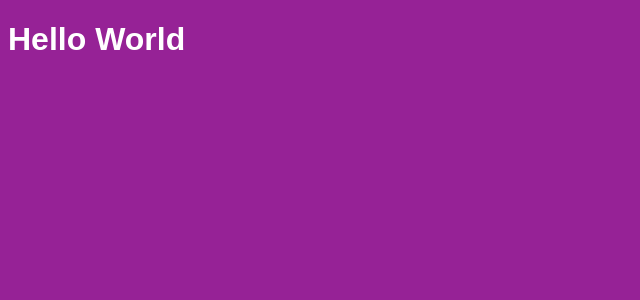
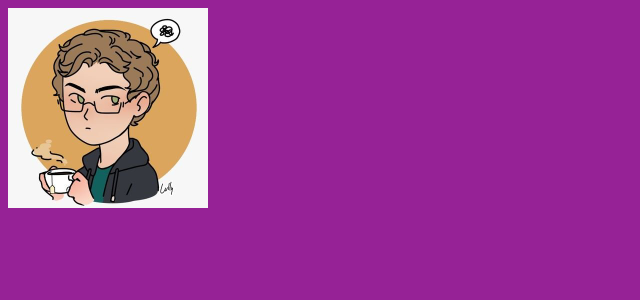
Before and after one commit to fillipeags/React-Fundamentals, a React app: page / in a window 1280 px wide. Shown: the top 300 px of the page, without its empty margins (0-640 px from the left). Built offline with nearby package versions, Linux system fonts and the light colour scheme.

Commit message:
import images

```diff
--- a/package.json
+++ b/package.json
@@ -13,6 +13,7 @@
     "@babel/preset-react": "^7.10.4",
     "babel-loader": "^8.1.0",
     "css-loader": "^4.3.0",
+    "file-loader": "^6.1.0",
     "style-loader": "^1.2.1",
     "webpack": "^4.44.1",
     "webpack-cli": "^3.3.12",
--- a/src/App.js
+++ b/src/App.js
@@ -1,8 +1,10 @@
 import React from 'react';
 import './App.css'
 
+import avatar from './assets/avatar.jpg'
+
 function App(){
-  return <h1>Hello World</h1>
+  return <img width="200" src={avatar}/>
 }
 
 export default App;
--- a/webpack.config.js
+++ b/webpack.config.js
@@ -23,6 +23,9 @@ module.exports = {
           {loader: 'style-loader'},
           {loader: 'css-loader'},
         ]
+      }, {
+        test: /.*\.(gif|png|jpe?g)$/i,
+        use: {loader: 'file-loader'}
       }
     ]
   }
```
Also changed, not shown: src/assets/avatar.jpg (added), 1 other file (tests, documents, lock files or other folders).
